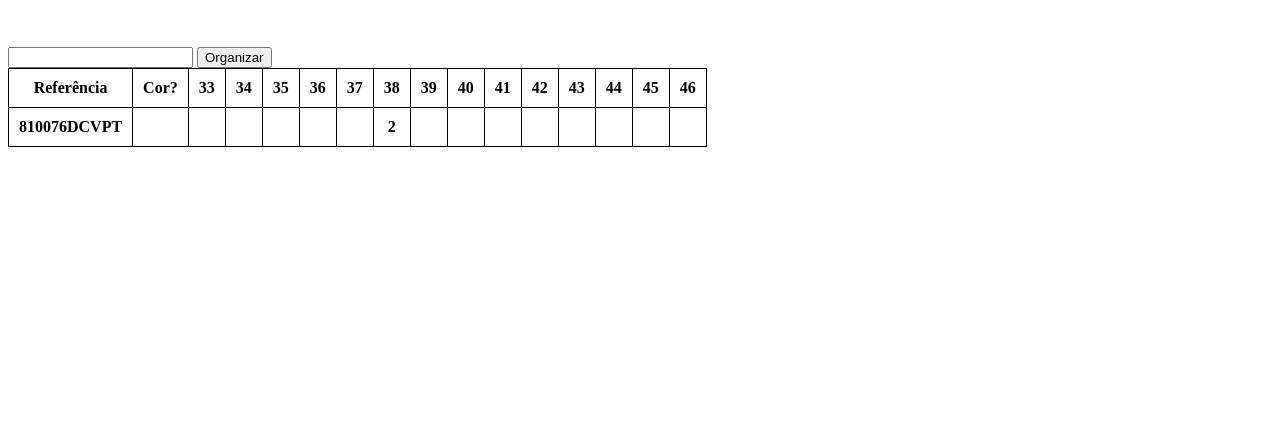
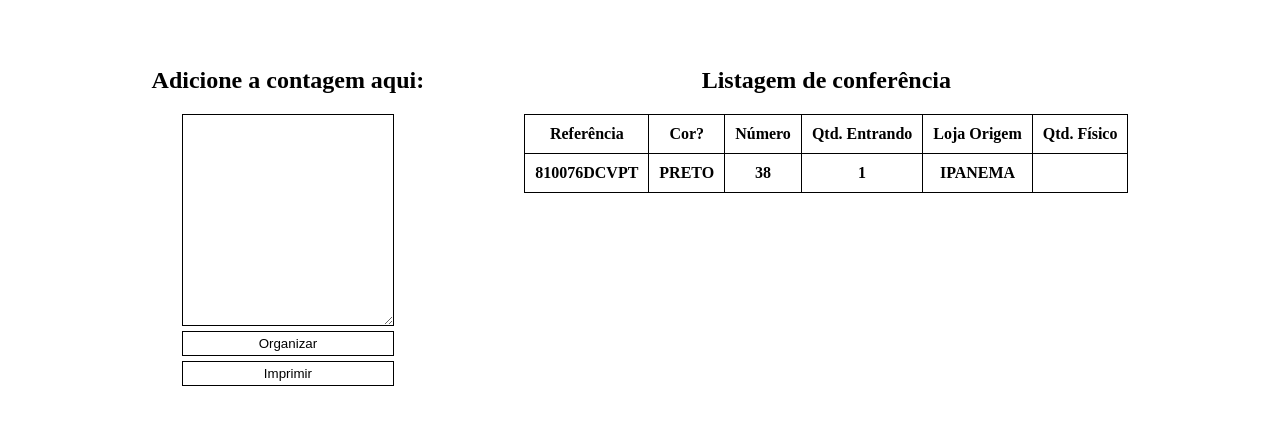
Before and after one commit to soutovp/solucoes-datelli, a plain HTML site: page pages/conferenciaFisico.html in a window 1280 px wide. Shown: the part 73-498 px from the top of the page. Drawn offline with Linux system fonts and the light colour scheme.

Commit message:
update: front end feito

```diff
--- a/css/conferenciaFisico.css
+++ b/css/conferenciaFisico.css
@@ -1,7 +1,43 @@
-/* main section:nth-child(2) table{
+main{
+    display: flex;
+    flex-direction: row;
+    gap: 100px;
+    align-items: flex-start;
+    justify-content: center;
+}
+section{
+    display: flex;
+    justify-items: center;
+    align-items: center;
+    flex-direction: column;
+
+}
+aside{
+    display: flex;
+    flex-direction: column;
+    align-items: center;
+}
+aside input[type="button"]{
+    width: 212px;
+    height: 25px;
     border: 1px solid black;
+    background-color: white;
+    padding: 0;
+    margin-top: 5px;
+}
+aside input[type="button"]:hover{
+    cursor: pointer;
     background-color: black;
-} */
+    color: white;
+}
+#contagem{
+    height: 200px;
+    width: 200px;
+    padding: 5px;
+    border: 1px solid black;
+    text-align: center;
+    justify-content: start;
+}
 table{
     border-collapse: collapse;
 }
--- a/pages/conferenciaFisico.html
+++ b/pages/conferenciaFisico.html
@@ -16,46 +16,29 @@
         </a>
     </header>
     <main>
+        <aside>
+            <h2>Adicione a contagem aqui:</h2>
+            <textarea name="contagem" id="contagem"></textarea>
+            <input type="button" value="Organizar">
+            <input type="button" value="Imprimir">
+        </aside>
         <section>
-            <input type="text" name="contagem" id="contagem">
-            <input type="button" value="Organizar">
-        </section>
-        <section>
+            <h2>Listagem de conferência</h2>
             <table>
                 <tr>
                     <th>Referência</th>
                     <th>Cor?</th>
-                    <th>33</th>
-                    <th>34</th>
-                    <th>35</th>
-                    <th>36</th>
-                    <th>37</th>
-                    <th>38</th>
-                    <th>39</th>
-                    <th>40</th>
-                    <th>41</th>
-                    <th>42</th>
-                    <th>43</th>
-                    <th>44</th>
-                    <th>45</th>
-                    <th>46</th>
+                    <th>Número</th>
+                    <th>Qtd. Entrando</th>
+                    <th>Loja Origem</th>
+                    <th>Qtd. Físico</th>
                 </tr>
                 <tr>
                     <th>810076DCVPT</th>
-                    <th></th>
-                    <th></th>
-                    <th></th>
-                    <th></th>
-                    <th></th>
-                    <th></th>
-                    <th>2</th>
-                    <th></th>
-                    <th></th>
-                    <th></th>
-                    <th></th>
-                    <th></th>
-                    <th></th>
-                    <th></th>
+                    <th>PRETO</th>
+                    <th>38</th>
+                    <th>1</th>
+                    <th>IPANEMA</th>
                     <th></th>
                 </tr>
             </table>
```
